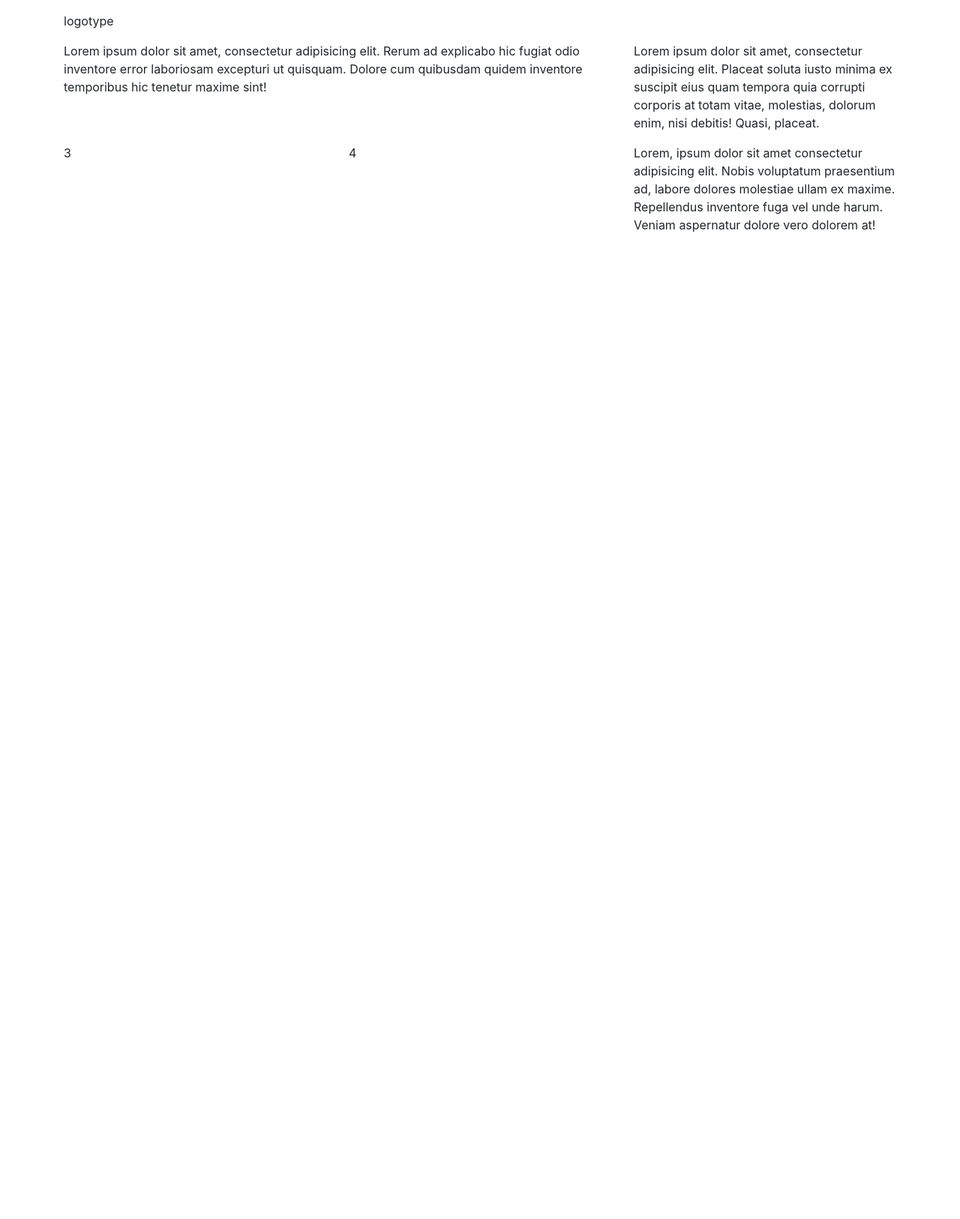
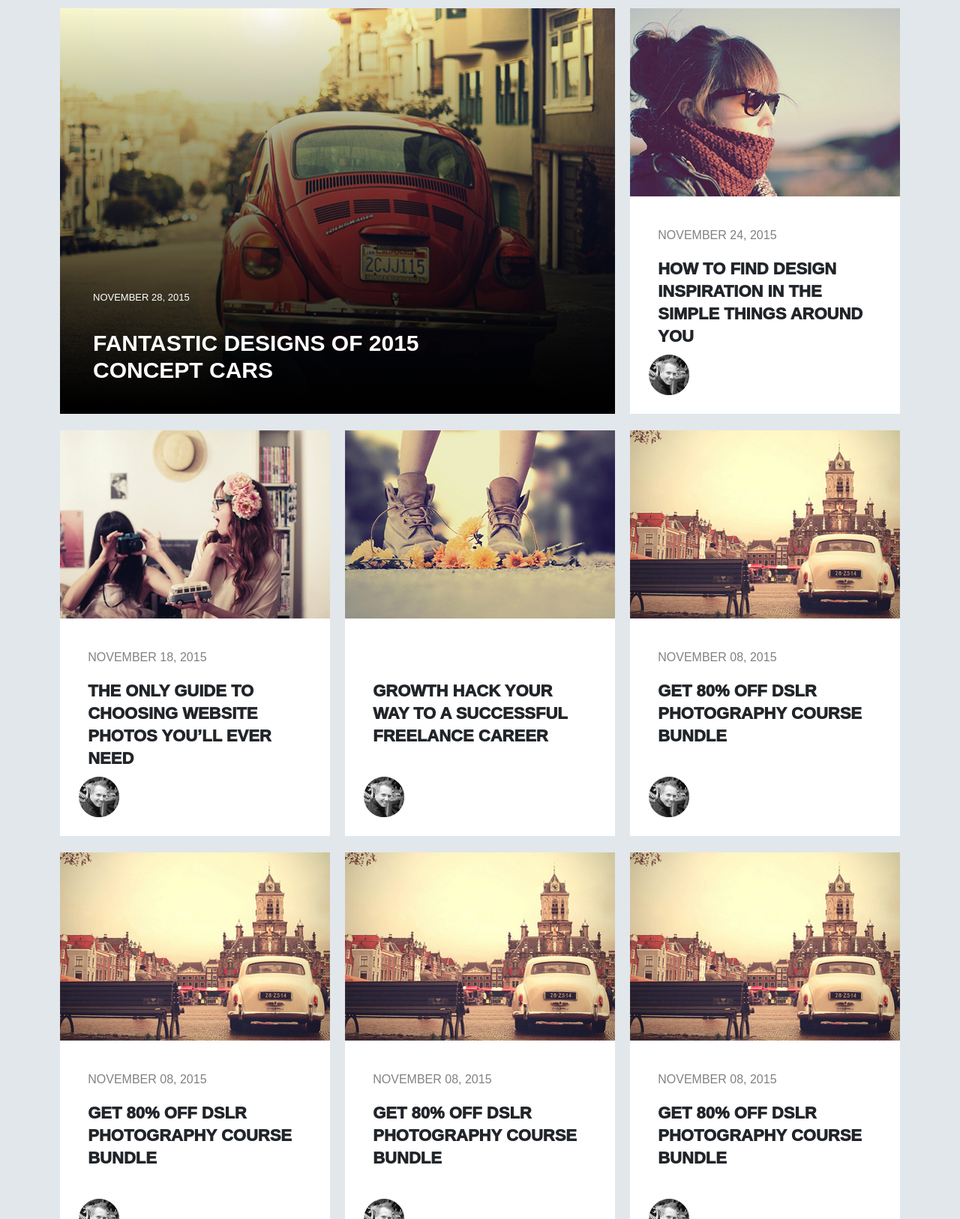
Before and after one commit to haiarha/beetroot-homework, a plain HTML site: page 08/class-bootstrap/index.html in a window 1280 px wide. Shown: the top 1626 px of the page at 75% size. Before the commit the page ends 800 px from the top, so only its background shows below. Drawn offline with nearby package versions, Linux system fonts and the light colour scheme; a web font is replaced by a local one.

Commit message:
Bootstrap HW maket

```diff
--- a/08/class-bootstrap/index.html
+++ b/08/class-bootstrap/index.html
@@ -1,42 +1,170 @@
 <!DOCTYPE html>
 <html lang="en">
   <head>
-  <meta charset="UTF-8">
-  <meta http-equiv="X-UA-Compatible" content="IE=edge">
-  <meta name="viewport" content="width=device-width, initial-scale=1.0">
-  <title>Bootstrap 4</title>
+    <meta charset="UTF-8" />
+    <meta http-equiv="X-UA-Compatible" content="IE=edge" />
+    <meta name="viewport" content="width=device-width, initial-scale=1.0" />
+    <title>Photos</title>
 
     <link rel="stylesheet" href="https://cdn.jsdelivr.net/npm/bootstrap@4.6.0/dist/css/bootstrap.min.css" integrity="sha384-B0vP5xmATw1+K9KRQjQERJvTumQW0nPEzvF6L/Z6nronJ3oUOFUFpCjEUQouq2+l" crossorigin="anonymous">
+
+    <!-- TY https://github.com/Kainos-SU/Beetroot-homework/blob/e4d58039187cc637f3fd1b0e730bf543943e8e6b/08/02/index.html -->
+    <link rel="stylesheet" href="style.css" />
   </head>
+
   <body>
-  <header class="pt-3 pb-3 pr-0 pl-0">
+    <main>
       <div class="container">
-      logotype
+        <div class="row">
+          <div class="col-12 col-lg-8 py-3 d-flex">
+            <div class="title-my-card">
+              <div class="title-my-card__image">
+                <img src="img/card_1.png" alt="Some car" class="title-image" />
               </div>
-  </header>
-  <main>
-
-    <div class="container">
-
-      <div class="row">
-        <div class="col-8 pb-3">
-          Lorem ipsum dolor sit amet, consectetur adipisicing elit. Rerum ad explicabo hic fugiat odio inventore error laboriosam excepturi ut quisquam. Dolore cum quibusdam quidem inventore temporibus hic tenetur maxime sint!
+              <div class="title-my-card__date">November 28, 2015</div>
+              <div class="title-my-card__title">
+                Fantastic Designs Of 2015 Concept Cars
+              </div>
+            </div>
           </div>
 
-        <div class="col-4 pb-3">
-          Lorem ipsum dolor sit amet, consectetur adipisicing elit. Placeat soluta iusto minima ex suscipit eius quam tempora quia corrupti corporis at totam vitae, molestias, dolorum enim, nisi debitis! Quasi, placeat.
+          <div class="col-12 col-md-6 col-lg-4 py-3 ">
+            <div class="my-card">
+              <div class="my-card__image">
+                <img src="img/card_2.png" alt="" class="base-image" />
+              </div>
+              <!--
+                          Попробуй в картах завернути все окрім зображення в обгортку
+                          задай цій обгортці необхідну висоту, вирівняй обгортку і
+                          зображення в картці, в обгортці прибий усе до стелі, а
+                          автарку прикрути абсолютним позиціонуванням.
+                      -->
+              <div class="my-card__description-wrapper">
+                <div class="my-card__date">November 24, 2015</div>
+                <div class="my-card__title">
+                  How To Find Design Inspiration In The Simple Things Around You
+                </div>
+                <div class="my-card__autor-image">
+                  <img src="img/avatar.png" alt="" class="avatar" />
+                </div>
+              </div>
+            </div>
           </div>
 
-        <div class="col-4 pb-3">
-          3
+          <div class="col-12 col-md-6 col-lg-4 py-3">
+            <div class="my-card">
+              <div class="my-card__image">
+                <img src="img/card_3.png" alt="" class="base-image" />
+              </div>
+              <div class="my-card__description-wrapper">
+                <div class="my-card__date">November 18, 2015</div>
+                <div class="my-card__title">
+                  The Only Guide To Choosing Website Photos You’ll Ever Need
+                </div>
+                <div class="my-card__autor-image">
+                  <img src="img/avatar.png" alt="" class="avatar" />
+                </div>
+              </div>
+            </div>
           </div>
 
-        <div class="col-4 pb-3">
-          4
+          <div class="col-12 col-md-6 col-lg-4 py-3">
+            <div class="my-card">
+              <div class="my-card__image">
+                <img src="img/card_4.png" alt="" class="base-image" />
+              </div>
+              <div class="my-card__description-wrapper">
+                <div class="my-card__date"></div>
+                <div class="my-card__title">
+                  Growth Hack Your Way to a Successful Freelance Career
+                </div>
+                <div class="my-card__autor-image">
+                  <img src="img/avatar.png" alt="" class="avatar" />
+                </div>
+              </div>
+            </div>
           </div>
 
-        <div class="col-4 pb-3">
-          Lorem, ipsum dolor sit amet consectetur adipisicing elit. Nobis voluptatum praesentium ad, labore dolores molestiae ullam ex maxime. Repellendus inventore fuga vel unde harum. Veniam aspernatur dolore vero dolorem at!
+          <div class="col-12 col-md-6 col-lg-4 py-3">
+            <div class="my-card">
+              <div class="my-card__image">
+                <img src="img/card_5.png" alt="" class="base-image" />
+              </div>
+              <div class="my-card__description-wrapper">
+                <div class="my-card__date">November 08, 2015</div>
+                <div class="my-card__title">
+                  Get 80% Off DSLR Photography Course Bundle
+                </div>
+                <div class="my-card__autor-image">
+                  <img src="img/avatar.png" alt="" class="avatar" />
+                </div>
+              </div>
+            </div>
+          </div>
+          <div class="col-12 col-md-6 col-lg-4 py-3">
+            <div class="my-card">
+              <div class="my-card__image">
+                <img src="img/card_5.png" alt="" class="base-image" />
+              </div>
+              <div class="my-card__description-wrapper">
+                <div class="my-card__date">November 08, 2015</div>
+                <div class="my-card__title">
+                  Get 80% Off DSLR Photography Course Bundle
+                </div>
+                <div class="my-card__autor-image">
+                  <img src="img/avatar.png" alt="" class="avatar" />
+                </div>
+              </div>
+            </div>
+          </div>
+          <div class="col-12 col-md-6 col-lg-4 py-3">
+            <div class="my-card">
+              <div class="my-card__image">
+                <img src="img/card_5.png" alt="" class="base-image" />
+              </div>
+              <div class="my-card__description-wrapper">
+                <div class="my-card__date">November 08, 2015</div>
+                <div class="my-card__title">
+                  Get 80% Off DSLR Photography Course Bundle
+                </div>
+                <div class="my-card__autor-image">
+                  <img src="img/avatar.png" alt="" class="avatar" />
+                </div>
+              </div>
+            </div>
+          </div>
+          <div class="col-12 col-md-6 col-lg-4 py-3">
+            <div class="my-card">
+              <div class="my-card__image">
+                <img src="img/card_5.png" alt="" class="base-image" />
+              </div>
+              <div class="my-card__description-wrapper">
+                <div class="my-card__date">November 08, 2015</div>
+                <div class="my-card__title">
+                  Get 80% Off DSLR Photography Course Bundle
+                </div>
+                <div class="my-card__autor-image">
+                  <img src="img/avatar.png" alt="" class="avatar" />
+                </div>
+              </div>
+            </div>
+          </div>
+
+
+          <div class="col-12">
+            <div class="loader">
+              <div class="image">
+                <div></div>
+                <div></div>
+                <div></div>
+                <div></div>
+                <div></div>
+                <div></div>
+                <div></div>
+                <div></div>
+              </div>
+              <div class="text">Loading new content</div>
+            </div>
           </div>
         </div>
       </div>
--- /dev/null
+++ b/08/class-bootstrap/style.css
@@ -0,0 +1,216 @@
+/*
+HansKedrick Medium
+HansKedrick Heavy
+1240px
+ */
+  /* TY https://github.com/Kainos-SU/Beetroot-homework/blob/e4d58039187cc637f3fd1b0e730bf543943e8e6b/08/02/css/style.css */
+
+ @font-face {font-family: "HansKendrick-Regular";
+  src: url("../fonts/HansKendrick-Regular.eot"); /* IE9*/
+  src: url("../fonts/HansKendrick-Regular.eot?#iefix") format("embedded-opentype"), /* IE6-IE8 */
+  url("../fonts/HansKendrick-Regular.woff2") format("woff2"), /* chrome、firefox */
+  url("../fonts/HansKendrick-Regular.woff") format("woff"), /* chrome、firefox */
+  url("../fonts/HansKendrick-Regular.ttf") format("truetype"); /* chrome、firefox、opera、Safari, Android, iOS 4.2+*/
+}
+
+@keyframes lds-spinner{
+  0% {
+      opacity: 1;
+  }
+  100% {
+      opacity: 0;
+  }
+}
+
+* {
+margin: 0;
+padding: 0;
+box-sizing: border-box;
+font-family:"HansKendrick-Regular", sans-serif;
+}
+
+body {
+background-color: #e2e7ec;
+}
+
+.title-my-card {
+  min-height: 450px;
+  background-color: transparent;
+  padding: 0 calc(200 / 740 * 100%) 40px 44px;
+  flex-grow: 1;
+  color: #fff;
+  position: relative;
+  display: flex;
+  margin: -5px;
+
+  flex-direction: column;
+  justify-content: flex-end;
+  align-items: flex-start;
+}
+
+.title-my-card::before {
+  content: "";
+  width: 100%;
+  height: 100%;
+  position: absolute;
+  left: 0;
+  right: 0;
+  bottom: 0;
+  z-index: -1;
+  background-image: linear-gradient(0deg,
+                  rgba(0,0,0,1) 2%,
+                  rgba(0,0,0,0) 100%);
+}
+
+.title-my-card__image {
+  position: absolute;
+  top: 0;
+  left: 0;
+  right: 0;
+  bottom: 0;
+  z-index: -2;
+}
+
+.title-my-card__image img{
+  width: 100%;
+  height: 100%;
+  object-fit: cover;
+}
+
+.title-my-card__date {
+  margin-bottom: 25px;
+  font-size: 13px;
+  font-weight: 500;
+  line-height: 36px;
+  text-transform: uppercase;
+}
+
+.title-my-card__title {
+  font-size: 30px;
+  line-height: 36px;
+  font-weight: 800;
+  text-transform: uppercase;
+}
+
+.my-card {
+  margin: -5px;
+  background-color: #fff;
+  /* flex: 0 1 calc(360 / 1120 * 100%); */
+  display: flex;
+  flex-direction: column;
+  justify-content: flex-start;
+  align-items: stretch;
+  /* margin: 0 0 20px; */
+}
+
+.my-card__image img {
+  width: 100%;
+}
+
+.my-card__image {
+  flex: 0 1 content;
+}
+
+.my-card__description-wrapper {
+  display: flex;
+  position: relative;
+  flex: 0 1 290px;
+  flex-direction: column;
+  justify-content: flex-start;
+  align-items: stretch;
+  padding: calc(30 / 290 * 100%)
+}
+
+.my-card__date {
+  margin-bottom: 5%;
+  line-height: 30px;;
+  text-transform: uppercase;
+  color: #818181;
+  font-weight: 500;
+  min-height: 30px;
+}
+
+.my-card__title {
+  font-size: 22px;
+  line-height: 30px;
+  text-transform: uppercase;
+  font-weight: 1000;
+}
+
+.my-card__autor-image {
+  position: absolute;
+  left: 25px;
+  bottom: 25px;
+}
+
+.loader {
+  flex: 1 1 100%;
+  display: flex;
+  justify-content: center;
+  align-items: center;
+}
+
+.loader .image {
+  width: 30px;
+  height: 30px;
+  margin-right: 10px;
+  position: relative;
+}
+
+.loader .image div {
+  transform-origin: 15px 15px;
+  animation: lds-spinner 1.2s linear infinite;
+}
+
+.loader .image div::after {
+  content: "";
+  display: block;
+  position: absolute;
+  left: 13px;
+  width: 4px;
+  height: 8px;
+  border-radius: 20%;
+  background-color: #99a5b0;
+}
+
+.loader .image div:nth-child(2) {
+  transform: rotate(45deg);
+  animation-delay: 0.15s;
+}
+
+.loader .image div:nth-child(3) {
+  transform: rotate(90deg);
+  animation-delay: 0.30s;
+}
+
+.loader .image div:nth-child(4) {
+  transform: rotate(135deg);
+  animation-delay: 0.45s;
+}
+
+.loader .image div:nth-child(5) {
+  transform: rotate(180deg);
+  animation-delay: 0.60s;
+}
+
+.loader .image div:nth-child(6) {
+  transform: rotate(225deg);
+  animation-delay: 0.75s;
+}
+
+.loader .image div:nth-child(7) {
+  transform: rotate(270deg);
+  animation-delay: 0.90s;
+}
+
+.loader .image div:nth-child(8) {
+  transform: rotate(315deg);
+  animation-delay: 1.05s;
+}
+
+.loader .text {
+  font-size: 13px;
+  font-weight: 800;
+  color: #99a5b0;
+  text-transform: uppercase;
+}
```
Also changed, not shown: 08/class-bootstrap/img/avatar.png (added), 08/class-bootstrap/img/card_1.png (added), 08/class-bootstrap/img/card_2.png (added), 08/class-bootstrap/img/card_3.png (added), 08/class-bootstrap/img/card_4.png (added), 08/class-bootstrap/img/card_5.png (added), 08/class-bootstrap/img/loading_weel.png (added), 08/class-bootstrap/img/loading_weel.svg (added), 2 other files. Lines whose indentation alone changed are shown as unchanged.
